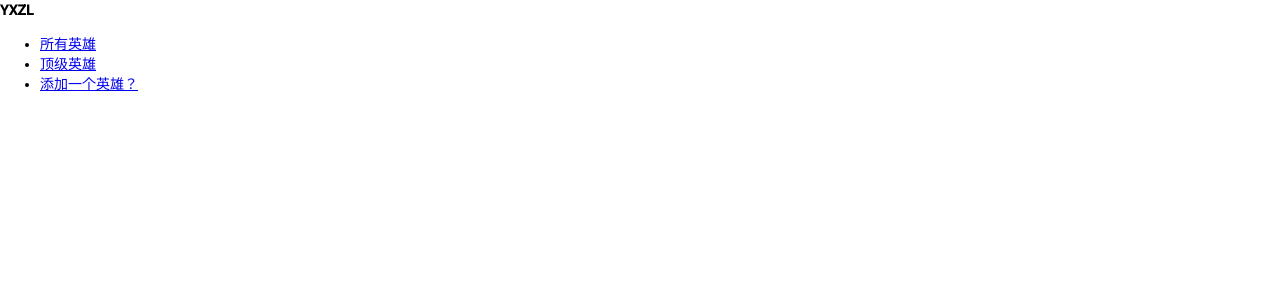
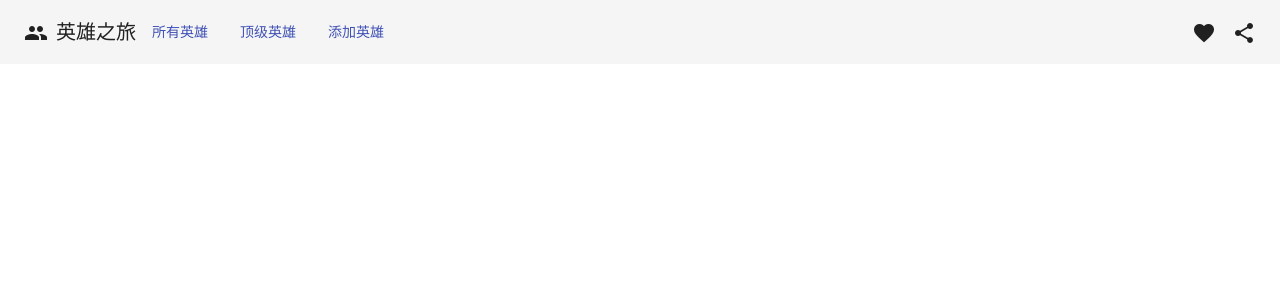
Before and after one commit to Tgmmmmmmmm/YXZL, an Angular app: page /hero-top in a window 1280 px wide. Shown: the top 300 px of the page. Built offline with nearby package versions, Linux system fonts and the light colour scheme; no server answers.

Commit message:
列表初始

```diff
--- a/src/app/app.component.html
+++ b/src/app/app.component.html
@@ -1,22 +1,17 @@
-
-
-      <strong>{{title}}</strong>
-
-    <ul class="navbar-nav mr-auto">
-      <li class="nav-item waves-light" mdbRippleRadius>
-        <a class="nav-link" routerLink="/hero-list">所有英雄</a>
-      </li>
-      <li class="nav-item waves-light" mdbRippleRadius>
-        <a class="nav-link" routerLink="/hero-top">顶级英雄</a>
-      </li>
-      <li class="nav-item waves-light" mdbRippleRadius>
-        <a class="nav-link" routerLink="/hero-add">添加一个英雄？</a>
-      </li>
-    </ul>
-
-
-<main>
-  <div class="container">
-    <router-outlet></router-outlet>
-  </div>
-</main>
+<mat-toolbar class="tgm-fixed">
+  <button mat-icon-button>
+    <mat-icon>group</mat-icon>
+  </button>
+  <span>{{title}}</span>
+  <button mat-button color="primary" routerLink="/hero-list">所有英雄</button>
+  <button mat-button color="primary" routerLink="/hero-top">顶级英雄</button>
+  <button mat-button color="primary" routerLink="/hero-add">添加英雄</button>
+  <span class="spacer"></span>
+  <button mat-icon-button>
+    <mat-icon>favorite</mat-icon>
+  </button>
+  <button mat-icon-button>
+    <mat-icon>share</mat-icon>
+  </button>
+</mat-toolbar>
+<router-outlet></router-outlet>
--- a/src/app/app.component.scss
+++ b/src/app/app.component.scss
@@ -0,0 +1,8 @@
+.spacer {
+  flex: 1 1 auto;
+}
+
+.tgm-fixed {
+  position: sticky;
+  top: 0
+}
--- a/src/app/app.component.ts
+++ b/src/app/app.component.ts
@@ -6,5 +6,5 @@ import { Component } from '@angular/core';
   styleUrls: ['./app.component.scss']
 })
 export class AppComponent {
-  title = 'YXZL';
+  title = '英雄之旅';
 }
--- a/src/app/components/hero-add/hero-add.component.html
+++ b/src/app/components/hero-add/hero-add.component.html
@@ -1,4 +1,3 @@
-<p>hero-add works!</p>
 
 
             <i class="fa fa-user-plus"></i> 请填写英雄信息
--- a/src/app/components/hero-detail/hero-detail.component.html
+++ b/src/app/components/hero-detail/hero-detail.component.html
@@ -1,4 +1,3 @@
-<p>hero-detail works!</p>
 
 
           <h3>英雄详情</h3>
--- a/src/app/components/hero-list/hero-list.component.html
+++ b/src/app/components/hero-list/hero-list.component.html
@@ -1,4 +1,12 @@
-<p>hero-list works!</p>
+
+<mat-selection-list #shoes [multiple]="false">
+  <mat-list-option *ngFor="let hero of heroes" [value]="hero.name">
+    {{hero.name}}
+  </mat-list-option>
+</mat-selection-list>
+<p>
+  Option selected: {{shoes.selectedOptions.selected[0]?.value}}
+</p>
 
 <table>
   <thead>
@@ -11,7 +19,7 @@
     </tr>
   </thead>
   <tbody>
-      <tr *ngFor="let hero of heroes" >
+    <tr *ngFor="let hero of heroes">
       <th scope="row">{{hero.no}}</th>
       <td>{{hero.name}}</td>
       <td>{{hero.isTop?'是':'否'}}</td>
```
Also changed, not shown: src/app/app.module.ts (+10 -2 lines). Lines whose indentation alone changed are shown as unchanged.
